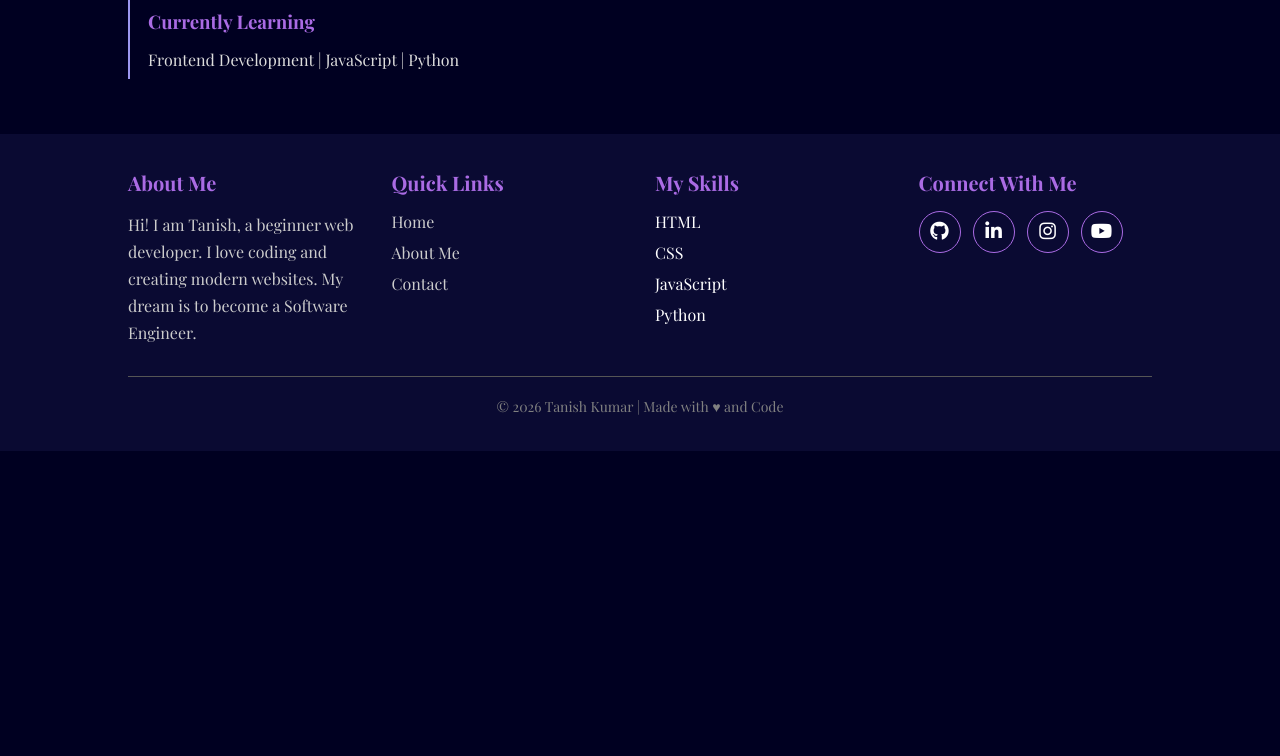
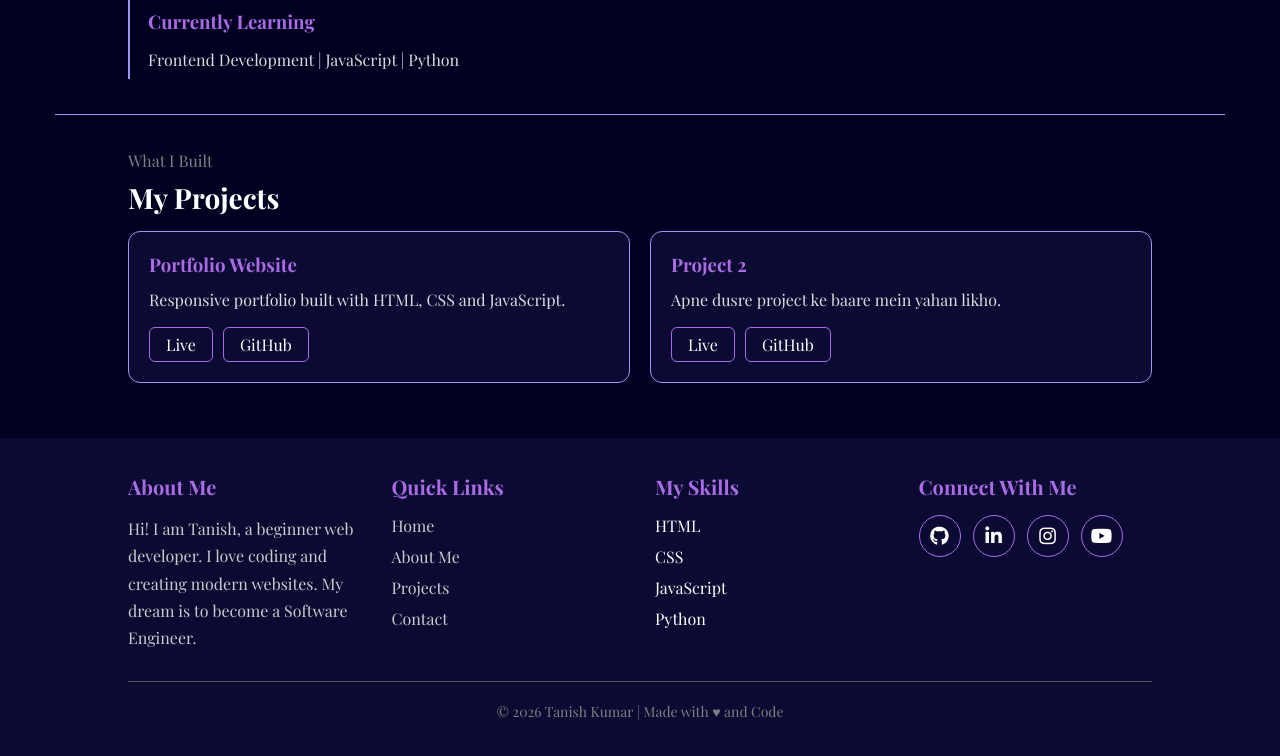
Before and after one commit to tanishcoder123/tanishcoder123.github.io, a plain HTML site: page index.html in a window 1280 px wide. Shown: the part 667-1423 px from the top of the page. Before the commit the page ends 1118 px from the top, so only its background shows below. Drawn offline with nearby package versions, Linux system fonts and the light colour scheme.

Commit message:
Update index.html

```diff
--- a/index.html
+++ b/index.html
@@ -129,6 +129,56 @@
 
     .experience ul {
       padding-left: 22px;
+    }
+
+    /* ===== Projects Section ===== */
+    .project-grid {
+      display: grid;
+      grid-template-columns: repeat(auto-fit, minmax(240px, 1fr));
+      gap: 20px;
+      margin-top: 10px;
+    }
+
+    .project-card {
+      background: rgb(10, 10, 50);
+      border: 1px solid #9c97f1;
+      border-radius: 12px;
+      padding: 20px;
+      transition: 0.3s;
+    }
+
+    .project-card:hover {
+      transform: translateY(-6px);
+      box-shadow: 0 0 15px rgb(170, 107, 228);
+    }
+
+    .project-card h3 {
+      color: rgb(170, 107, 228);
+      margin-bottom: 10px;
+    }
+
+    .project-card p {
+      color: #ddd;
+      line-height: 1.6;
+    }
+
+    .project-card .links {
+      display: flex;
+      gap: 10px;
+      margin-top: 15px;
+    }
+
+    .project-card .links a {
+      padding: 6px 16px;
+      border: 1px solid rgb(170, 107, 228);
+      border-radius: 6px;
+      color: white;
+      text-decoration: none;
+      transition: 0.3s;
+    }
+
+    .project-card .links a:hover {
+      background: rgb(170, 107, 228);
     }
 
     footer {
@@ -286,6 +336,7 @@
         <ul>
           <li><a href="#home">Home</a></li>
           <li><a href="#about">About</a></li>
+          <li><a href="#projects">Projects</a></li>
           <li><a href="#contact">Contact Me</a></li>
         </ul>
       </div>
@@ -344,6 +395,38 @@
 
     </section>
 
+    <hr>
+
+    <section class="secondsection" id="projects">
+
+      <span>What I Built</span>
+
+      <h2>My Projects</h2>
+
+      <div class="project-grid">
+
+        <div class="project-card">
+          <h3>Portfolio Website</h3>
+          <p>Responsive portfolio built with HTML, CSS and JavaScript.</p>
+          <div class="links">
+            <a href="https://tanishcoder123.github.io/" target="_blank" rel="noopener noreferrer">Live</a>
+            <a href="https://github.com/tanishcoder123" target="_blank" rel="noopener noreferrer">GitHub</a>
+          </div>
+        </div>
+
+        <div class="project-card">
+          <h3>Project 2</h3>
+          <p>Apne dusre project ke baare mein yahan likho.</p>
+          <div class="links">
+            <a href="#" target="_blank" rel="noopener noreferrer">Live</a>
+            <a href="#" target="_blank" rel="noopener noreferrer">GitHub</a>
+          </div>
+        </div>
+
+      </div>
+
+    </section>
+
   </main>
 
   <footer id="contact">
@@ -366,6 +449,7 @@
         <ul>
           <li><a href="#home">Home</a></li>
           <li><a href="#about">About Me</a></li>
+          <li><a href="#projects">Projects</a></li>
           <li><a href="#contact">Contact</a></li>
         </ul>
       </div>
@@ -436,4 +520,4 @@
   </script>
 
 </body>
-</html>
+  </html>
```
